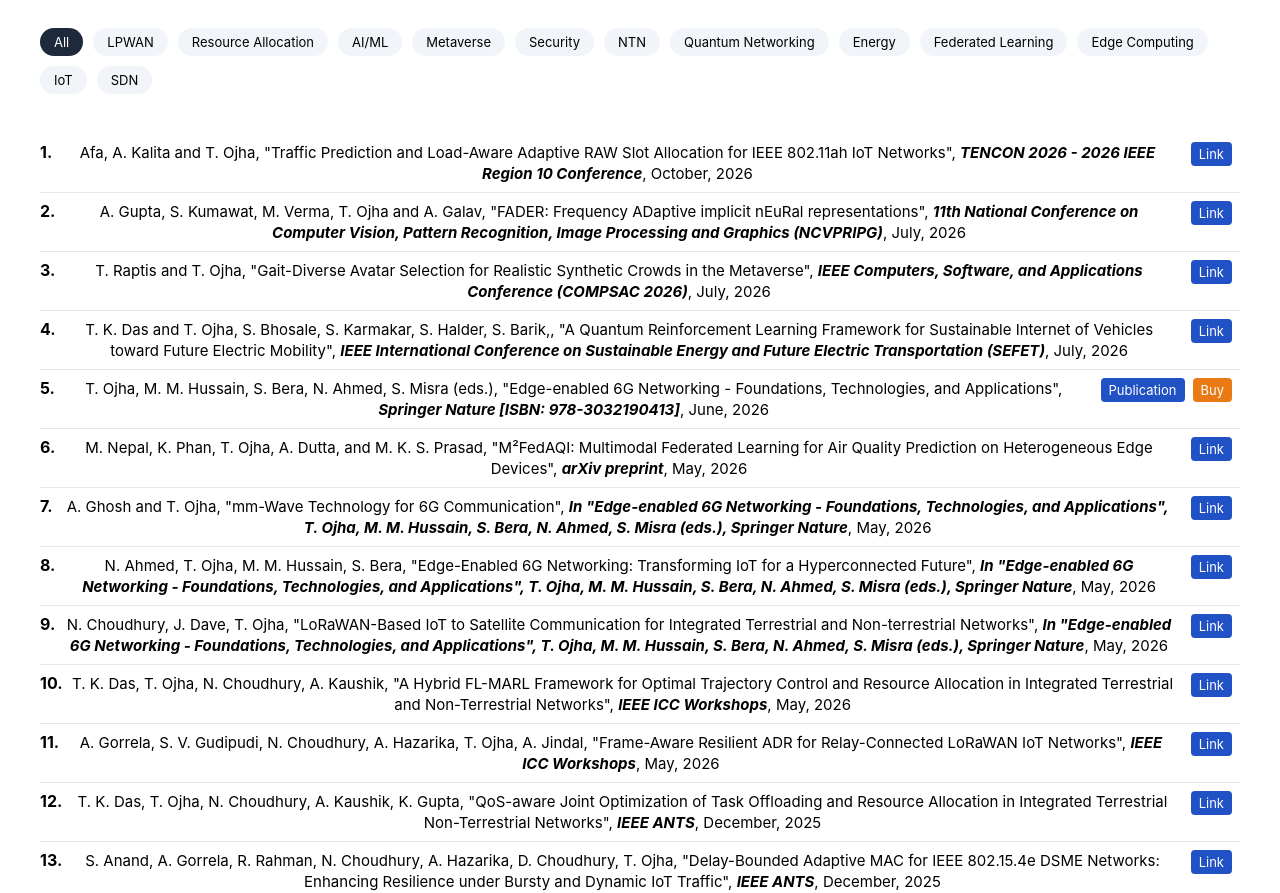
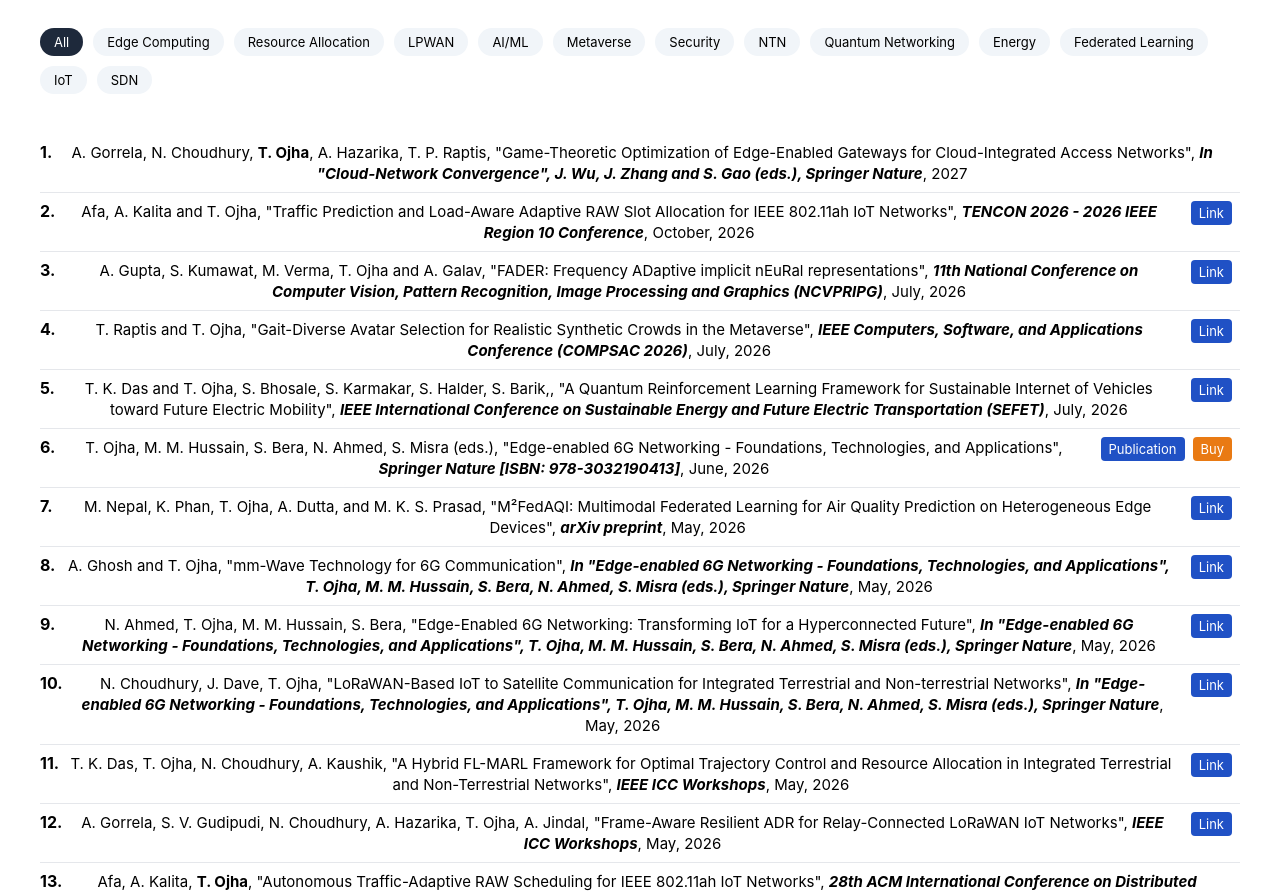
Before and after one commit to cosinelab-iitism/cosinelab-iitism.github.io, a React (Create React App) app: page /publication in a window 1280 px wide. Shown: the part 783-1676 px from the top of the page. Built offline with nearby package versions, Linux system fonts and the light colour scheme.

Commit message:
2 publications added

```diff
--- a/public/bibtex/publications.json
+++ b/public/bibtex/publications.json
@@ -1,4 +1,24 @@
 [
+  {
+    "authors": "A. Gorrela, N. Choudhury, T. Ojha, A. Hazarika, T. P. Raptis",
+    "highlightAuthor": "T. Ojha",
+    "title": "Game-Theoretic Optimization of Edge-Enabled Gateways for Cloud-Integrated Access Networks",
+    "venue": "In \"Cloud-Network Convergence\", J. Wu, J. Zhang and S. Gao (eds.), Springer Nature",
+    "year": 2027,
+    "type": "book-chapter",
+    "tags": ["Edge Computing", "Resource Allocation"],
+    "note": ""
+  },
+  {
+    "authors": "Afa, A. Kalita, T. Ojha",
+    "highlightAuthor": "T. Ojha",
+    "title": "Autonomous Traffic-Adaptive RAW Scheduling for IEEE 802.11ah IoT Networks",
+    "venue": "28th ACM International Conference on Distributed Computing and Networking (ICDCN 2027), Bali, Indonesia",
+    "year": 2026,
+    "type": "conference",
+    "tags": ["IoT", "Resource Allocation"],
+    "note": ""
+  },
 {
     "authors": "Afa, A. Kalita and T. Ojha",
     "title": "Traffic Prediction and Load-Aware Adaptive RAW Slot Allocation for IEEE 802.11ah IoT Networks",
--- a/src/pages/publication/Publication.js
+++ b/src/pages/publication/Publication.js
@@ -107,7 +107,17 @@ export default function Publication() {
           const monthStr = pub.month ? monthNames[pub.month] : null;
 
           const citationParts = [];
-          if (pub.authors) citationParts.push(pub.authors);
+          if (pub.authors) {
+            const authorParts = pub.highlightAuthor &&
+              pub.authors.includes(pub.highlightAuthor)
+              ? pub.authors.split(pub.highlightAuthor).flatMap((part, index) =>
+                  index === 0
+                    ? [part, <strong key="highlighted-author">{pub.highlightAuthor}</strong>]
+                    : [part]
+                )
+              : [pub.authors];
+            citationParts.push(<>{authorParts}</>);
+          }
           if (pub.title) citationParts.push(`"${pub.title}"`);
           if (pub.venue) citationParts.push(
             <strong key="venue">
```
